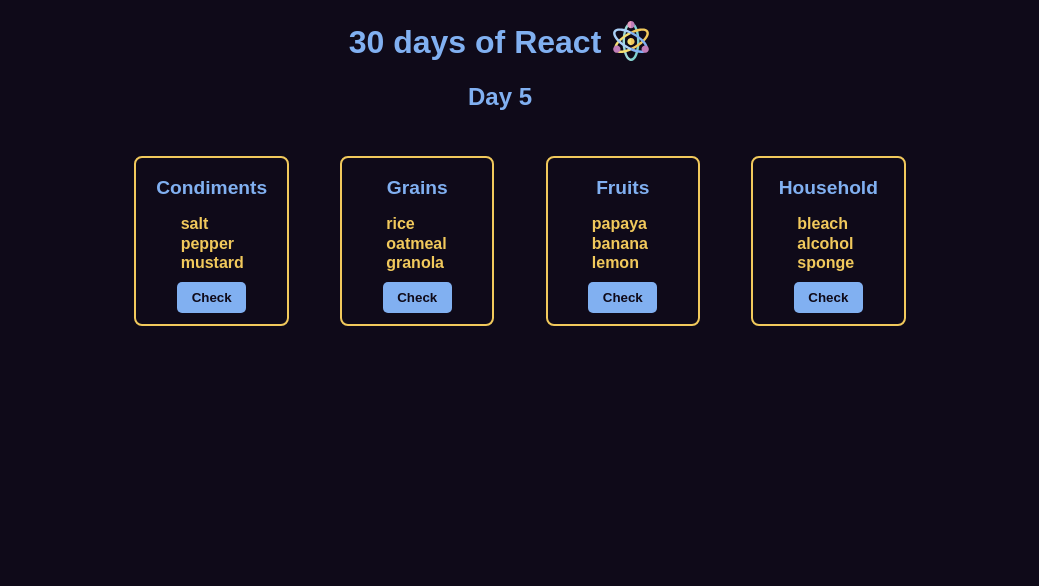
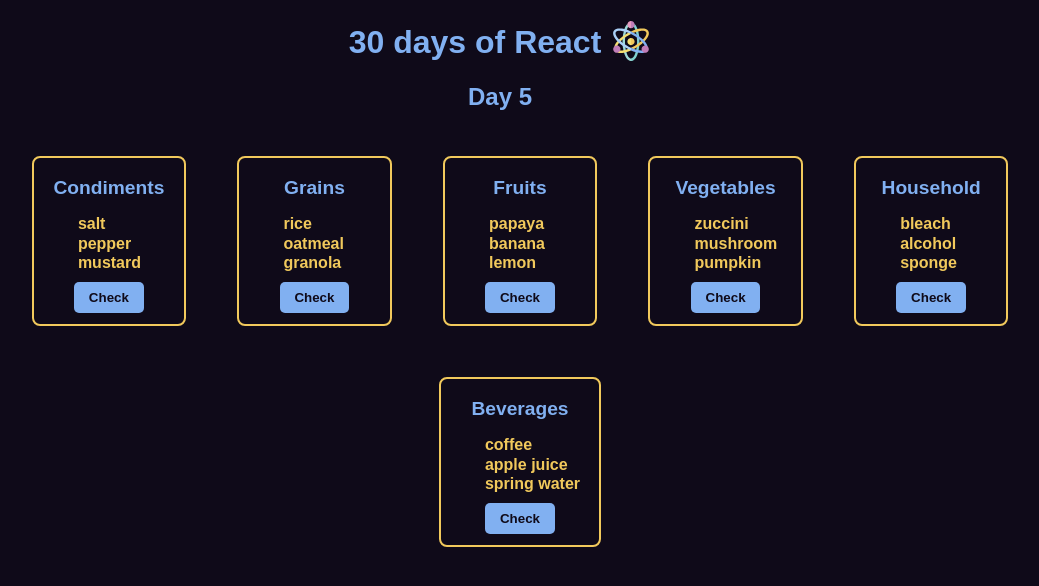
Before and after one commit to romeiro-bru/react-grocery-list, a React (Create React App) app: page / in a window 1280 px wide. Shown: the top 586 px of the page, without its empty margins (140-1179 px from the left). Built offline with nearby package versions, Linux system fonts and the light colour scheme.

Commit message:
Add more lists

```diff
--- a/src/App.js
+++ b/src/App.js
@@ -4,32 +4,40 @@ import { Header } from "./Header/Header";
 
 const lists = [
   {
-    id: 1,
     name: "Condiments",
     item1: "salt",
     item2: "pepper",
     item3: "mustard"
   },
   {
-    id: 2,
     name: "Grains",
     item1: "rice",
     item2: "oatmeal",
     item3: "granola"
   },
   {
-    id: 3,
     name: "Fruits",
     item1: "papaya",
     item2: "banana",
     item3: "lemon"
   },
   {
-    id: 4,
+    name: "Vegetables",
+    item1: "zuccini",
+    item2: "mushroom",
+    item3: "pumpkin"
+  },
+  {
     name: "Household",
     item1: "bleach",
     item2: "alcohol",
     item3: "sponge"
+  },
+  {
+    name: "Beverages",
+    item1: "coffee",
+    item2: "apple juice",
+    item3: "spring water"
   }
 ];
 
@@ -66,10 +74,10 @@ export default function App() {
     );
   } else {
     return (
-      <>
+      <div>
         <h1>Don't forget your grocery list!</h1>
-        <button onClick={handleClick}>OK!</button>;
-      </>
+        <button onClick={handleClick}>OK!</button>
+      </div>
     );
   }
 
```
